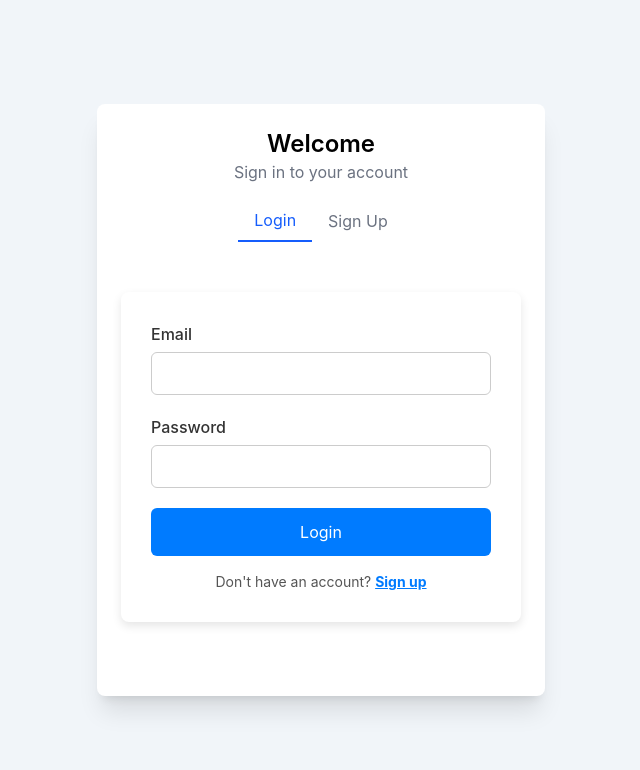
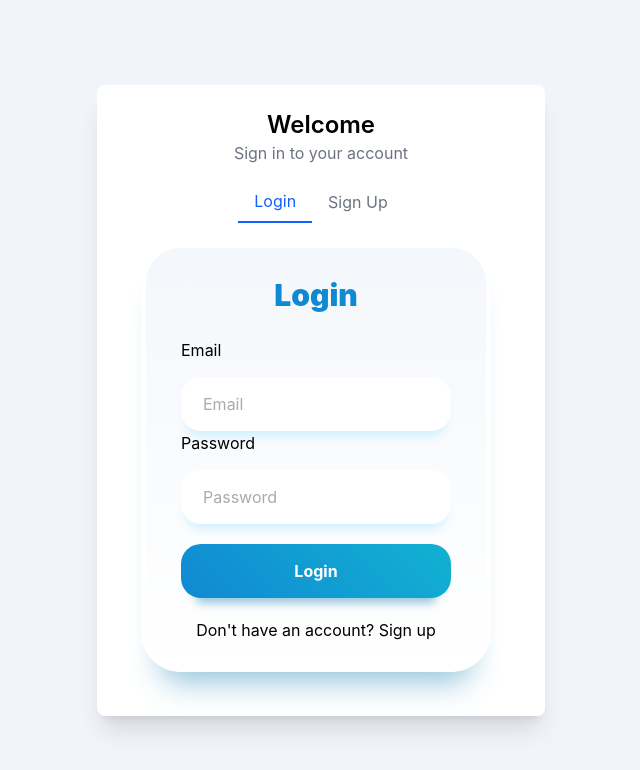
Before and after one commit to AbhishekPatil1310/herbalGarden, a React (Vite) app in the folder herbarium/: page / in a window 1280 px wide. Shown: the top 770 px of the page, without its empty margins (319-959 px from the left). Built offline with nearby package versions, Linux system fonts and the light colour scheme; no server answers.

Commit message:
loader css

```diff
--- a/herbarium/src/Components/authentication/Login-form.jsx
+++ b/herbarium/src/Components/authentication/Login-form.jsx
@@ -31,7 +31,10 @@ export default function LoginForm({ switchToSignup }) {
   };
 
   return (
-    <form onSubmit={handleSubmit(onSubmit)} className="login-form">
+    <div className="container">
+      <h2 className="heading">Login</h2>
+
+      <form onSubmit={handleSubmit(onSubmit)} className="form">
         <InputField label="Email" {...register("email")} error={errors.email} />
         <InputField
           label="Password"
@@ -40,17 +43,22 @@ export default function LoginForm({ switchToSignup }) {
           error={errors.password}
         />
 
-      <button type="submit" disabled={authLoading} className="submit-button">
+        <button
+          type="submit"
+          disabled={authLoading}
+          className="login-button"
+        >
           {authLoading ? "Logging in..." : "Login"}
         </button>
 
-      <p className="signup-text">
+        <p className="signup-text agreement">
           Don't have an account?{" "}
           <button type="button" onClick={switchToSignup} className="signup-link">
             Sign up
           </button>
         </p>
       </form>
+    </div>
   );
 }
 
@@ -61,8 +69,9 @@ const InputField = forwardRef(({ label, type = "text", error, ...props }, ref) =
       <input
         type={type}
         ref={ref}
-        className="input-box"
+        className="input"
         {...props}
+        placeholder={label}
       />
       {error && <p className="error-message">{error.message}</p>}
     </div>
--- a/herbarium/src/Components/loader.jsx
+++ b/herbarium/src/Components/loader.jsx
@@ -1,17 +1,21 @@
-// src/components/Loader.jsx
-import React from 'react';
-import '../Style/Loader.css';
+import React, { useEffect, useState } from "react";
+import "../Style/Loader.css"; // CSS for binary-style loader
 
-const Loader = () => {
+export default function Loader() {
+  const [isActive, setIsActive] = useState(false);
+
+  useEffect(() => {
+    const timeout = setTimeout(() => {
+      setIsActive(true);
+    }, 50);
+    return () => clearTimeout(timeout);
+  }, []);
+
   return (
-    <div className="loader-container">
-      <div className="loader">
-        <span></span>
-        <span></span>
-        <span></span>
-      </div>
+    <div className={`loader ${isActive ? "JS_on" : ""}`}>
+      <div className="binary" />
+      <div className="binary" />
+      <span className="getting-there">Loading Virtual Garden...</span>
     </div>
   );
-};
-
-export default Loader;
+}
--- a/herbarium/src/Style/LoginForm.css
+++ b/herbarium/src/Style/LoginForm.css
@@ -1,90 +1,139 @@
-.login-form {
-  width: 100%;
-  max-width: 400px;
-  margin: 50px auto;
-  padding: 30px;
-  background-color: #ffffff;
-  border-radius: 8px;
-  box-shadow: 0 4px 10px rgba(0, 0, 0, 0.1);
+/* From Uiverse.io by Smit-Prajapati */
+.container {
+  max-width: 350px;
+  background: #F8F9FD;
+  background: linear-gradient(0deg, rgb(255, 255, 255) 0%, rgb(244, 247, 251) 100%);
+  border-radius: 40px;
+  padding: 25px 35px;
+  border: 5px solid rgb(255, 255, 255);
+  box-shadow: rgba(133, 189, 215, 0.8784313725) 0px 30px 30px -20px;
+  margin: 20px;
 }
 
-.input-field {
-  margin-bottom: 20px;
+.heading {
+  text-align: center;
+  font-weight: 900;
+  font-size: 30px;
+  color: rgb(16, 137, 211);
 }
 
-.input-label {
-  display: block;
-  font-weight: 500;
-  margin-bottom: 6px;
-  color: #333;
+.form {
+  margin-top: 20px;
 }
 
-.input-box {
+.form .input {
   width: 100%;
-  padding: 10px 14px;
-  border: 1px solid #ccc;
-  border-radius: 6px;
-  font-size: 14px;
+  background: white;
+  border: none;
+  padding: 15px 20px;
+  border-radius: 20px;
+  margin-top: 15px;
+  box-shadow: #cff0ff 0px 10px 10px -5px;
+  border-inline: 2px solid transparent;
 }
 
-.input-box:focus {
-  outline: none;
-  border-color: #007bff;
-  box-shadow: 0 0 4px rgba(0, 123, 255, 0.2);
+.form .input::-moz-placeholder {
+  color: rgb(170, 170, 170);
 }
 
-.error-message {
-  margin-top: 5px;
-  font-size: 13px;
-  color: #d00000;
+.form .input::placeholder {
+  color: rgb(170, 170, 170);
 }
 
-.submit-button {
-  width: 100%;
-  background-color: #007bff;
-  color: white;
-  padding: 12px;
-  font-size: 16px;
-  border: none;
-  border-radius: 6px;
-  cursor: pointer;
-  transition: background-color 0.3s ease;
+.form .input:focus {
+  outline: none;
+  border-inline: 2px solid #12B1D1;
 }
 
-.submit-button:disabled {
-  background-color: #aacbe5;
-  cursor: not-allowed;
+.form .forgot-password {
+  display: block;
+  margin-top: 10px;
+  margin-left: 10px;
 }
 
-.signup-text {
+.form .forgot-password a {
+  font-size: 11px;
+  color: #0099ff;
+  text-decoration: none;
+}
+
+.form .login-button {
+  display: block;
+  width: 100%;
+  font-weight: bold;
+  background: linear-gradient(45deg, rgb(16, 137, 211) 0%, rgb(18, 177, 209) 100%);
+  color: white;
+  padding-block: 15px;
+  margin: 20px auto;
+  border-radius: 20px;
+  box-shadow: rgba(133, 189, 215, 0.8784313725) 0px 20px 10px -15px;
+  border: none;
+  transition: all 0.2s ease-in-out;
+}
+
+.form .login-button:hover {
+  transform: scale(1.03);
+  box-shadow: rgba(133, 189, 215, 0.8784313725) 0px 23px 10px -20px;
+}
+
+.form .login-button:active {
+  transform: scale(0.95);
+  box-shadow: rgba(133, 189, 215, 0.8784313725) 0px 15px 10px -10px;
+}
+
+.social-account-container {
+  margin-top: 25px;
+}
+
+.social-account-container .title {
+  display: block;
+  text-align: center;
+  font-size: 10px;
+  color: rgb(170, 170, 170);
+}
+
+.social-account-container .social-accounts {
+  width: 100%;
+  display: flex;
+  justify-content: center;
+  gap: 15px;
+  margin-top: 5px;
+}
+
+.social-account-container .social-accounts .social-button {
+  background: linear-gradient(45deg, rgb(0, 0, 0) 0%, rgb(112, 112, 112) 100%);
+  border: 5px solid white;
+  padding: 5px;
+  border-radius: 50%;
+  width: 40px;
+  aspect-ratio: 1;
+  display: grid;
+  place-content: center;
+  box-shadow: rgba(133, 189, 215, 0.8784313725) 0px 12px 10px -8px;
+  transition: all 0.2s ease-in-out;
+}
+
+.social-account-container .social-accounts .social-button .svg {
+  fill: white;
+  margin: auto;
+}
+
+.social-account-container .social-accounts .social-button:hover {
+  transform: scale(1.2);
+}
+
+.social-account-container .social-accounts .social-button:active {
+  transform: scale(0.9);
+}
+
+.agreement {
+  display: block;
   text-align: center;
   margin-top: 15px;
-  font-size: 14px;
-  color: #555;
 }
 
-.signup-link {
-  background: none;
-  border: none;
-  color: #007bff;
-  font-weight: bold;
-  cursor: pointer;
-  text-decoration: underline;
+.agreement a {
+  text-decoration: none;
+  color: #0099ff;
+  font-size: 9px;
 }
-
-.signup-link:hover {
-  color: #0056b3;
-}
-
-/* Responsive */
-@media (max-width: 480px) {
-  .login-form {
-    padding: 20px;
-    margin: 20px;
-  }
-
-  .submit-button {
-    font-size: 15px;
-    padding: 10px;
-  }
-}
--- a/herbarium/src/Style/SignupForm.css
+++ b/herbarium/src/Style/SignupForm.css
@@ -1,90 +1,89 @@
-.signup-form {
-  width: 100%;
-  max-width: 400px;
-  margin: 50px auto;
-  padding: 30px;
-  background-color: #ffffff;
-  border-radius: 8px;
-  box-shadow: 0 4px 12px rgba(0, 0, 0, 0.1);
+/* SignupForm.css (scoped CSS for signup form only) */
+.signup-container {
+  max-width: 350px;
+  background: #f8f9fd;
+  background: linear-gradient(0deg, #fff 0%, #f4f7fb 100%);
+  border-radius: 40px;
+  padding: 25px 35px;
+  border: 5px solid #fff;
+  box-shadow: rgba(133, 189, 215, 0.88) 0px 30px 30px -20px;
+  margin: 20px auto;
 }
 
-.input-field {
-  margin-bottom: 20px;
+.signup-heading {
+  text-align: center;
+  font-weight: 900;
+  font-size: 30px;
+  color: rgb(16, 137, 211);
 }
 
-.input-label {
-  display: block;
-  font-weight: 500;
-  margin-bottom: 6px;
-  color: #333;
+.signup-form {
+  margin-top: 20px;
 }
 
-.input-box {
+.signup-input {
   width: 100%;
-  padding: 10px 14px;
-  border: 1px solid #ccc;
-  border-radius: 6px;
-  font-size: 14px;
+  background: white;
+  border: none;
+  padding: 15px 20px;
+  border-radius: 20px;
+  margin-top: 15px;
+  box-shadow: #cff0ff 0px 10px 10px -5px;
+  border-inline: 2px solid transparent;
 }
 
-.input-box:focus {
-  outline: none;
-  border-color: #007bff;
-  box-shadow: 0 0 4px rgba(0, 123, 255, 0.2);
+.signup-input::placeholder {
+  color: rgb(170, 170, 170);
 }
 
-.error-message {
-  margin-top: 5px;
-  font-size: 13px;
-  color: #d00000;
+.signup-input:focus {
+  outline: none;
+  border-inline: 2px solid #12b1d1;
 }
 
-.submit-button {
+.signup-button {
+  display: block;
   width: 100%;
-  background-color: #007bff;
+  font-weight: bold;
+  background: linear-gradient(45deg, #1089d3 0%, #12b1d1 100%);
   color: white;
-  padding: 12px;
-  font-size: 16px;
+  padding-block: 15px;
+  margin: 20px auto;
+  border-radius: 20px;
+  box-shadow: rgba(133, 189, 215, 0.88) 0px 20px 10px -15px;
   border: none;
-  border-radius: 6px;
-  cursor: pointer;
-  transition: background-color 0.3s ease;
+  transition: all 0.2s ease-in-out;
 }
 
-.submit-button:disabled {
-  background-color: #aacbe5;
-  cursor: not-allowed;
+.signup-button:hover {
+  transform: scale(1.03);
+  box-shadow: rgba(133, 189, 215, 0.88) 0px 23px 10px -20px;
 }
 
-.switch-text {
+.signup-button:active {
+  transform: scale(0.95);
+  box-shadow: rgba(133, 189, 215, 0.88) 0px 15px 10px -10px;
+}
+
+.signup-switch-text {
+  display: block;
   text-align: center;
   margin-top: 15px;
-  font-size: 14px;
-  color: #555;
+  font-size: 13px;
 }
 
-.switch-link {
+.signup-switch-link {
+  text-decoration: none;
+  color: #0099ff;
   background: none;
   border: none;
-  color: #007bff;
-  font-weight: bold;
+  font-size: 13px;
+  font-weight: 500;
   cursor: pointer;
-  text-decoration: underline;
 }
 
-.switch-link:hover {
-  color: #0056b3;
+.signup-error-message {
+  color: red;
+  font-size: 12px;
+  margin-top: 4px;
 }
-
-/* Responsive */
-@media (max-width: 480px) {
-  .signup-form {
-    padding: 20px;
-    margin: 20px;
-  }
-
-  .submit-button {
-    font-size: 15px;
-    padding: 10px;
-  }
-}
--- /dev/null
+++ b/herbarium/src/Style/world.css
@@ -0,0 +1,65 @@
+/* Overlay that covers entire viewport with centered loader */
+.loader-overlay {
+  position: fixed;
+  top: 0;
+  left: 0;
+  width: 100vw;
+  height: 100vh;
+  z-index: 50;
+  background-color: rgba(0, 0, 0, 0.8);
+
+  display: flex;
+  justify-content: center;
+  align-items: center;
+}
+
+/* Container for HomeB component with relative positioning and z-index */
+.homeb-container {
+  position: relative;
+  z-index: 10;
+}
+
+/* Forest container fills the viewport */
+.forest-container {
+  width: 100%;
+  height: 100vh;
+}
+
+
+#Chidiya {
+  position: fixed;
+  bottom: 50px;
+  right: 0;
+  width: 200px;
+  height: 200px;
+  z-index: 40;
+}
+
+/* Medium screens (tablets) */
+@media (max-width: 768px) {
+  #Chidiya {
+    width: 150px;
+    height: 150px;
+    bottom: 40px;
+  }
+}
+
+/* Small screens (phones) */
+@media (max-width: 480px) {
+  #Chidiya {
+    width: 100px;
+    height: 100px;
+    bottom: 30px;
+  }
+}
+
+
+#Forest {
+  position: fixed;
+  top: 0px;
+  left: 0;
+  width: 100vw;
+  height: 100vh;
+  background-color: #f0f0f0;
+  z-index: 0;
+}
--- a/herbarium/src/index.css
+++ b/herbarium/src/index.css
@@ -32,15 +32,7 @@ code {
   z-index: 999;
 }
 
-#Forest {
-  position: fixed;
-  top: 0px;
-  left: 0;
-  width: 100vw;
-  height: 100vh;
-  background-color: #f0f0f0;
-  z-index: 0;
-}
+
 
 #DoorLeft { position: relative; margin-left: 10px; width: 264px; height: 550px; }
 
@@ -152,29 +144,3 @@ code {
     background-position: 0 0;
   }
 }
-#Chidiya {
-  position: fixed;
-  bottom: 50px;
-  right: 0;
-  width: 200px;
-  height: 200px;
-  z-index: 40;
-}
-
-/* Medium screens (tablets) */
-@media (max-width: 768px) {
-  #Chidiya {
-    width: 150px;
-    height: 150px;
-    bottom: 40px;
-  }
-}
-
-/* Small screens (phones) */
-@media (max-width: 480px) {
-  #Chidiya {
-    width: 100px;
-    height: 100px;
-    bottom: 30px;
-  }
-}
```
Also changed, not shown: herbarium/src/Components/authentication/Signup-form.jsx (+12 -7 lines), herbarium/src/Pages/World.jsx (+25 -8 lines), herbarium/src/Style/Loader.css (+116 -30 lines). Lines whose indentation alone changed are shown as unchanged.
